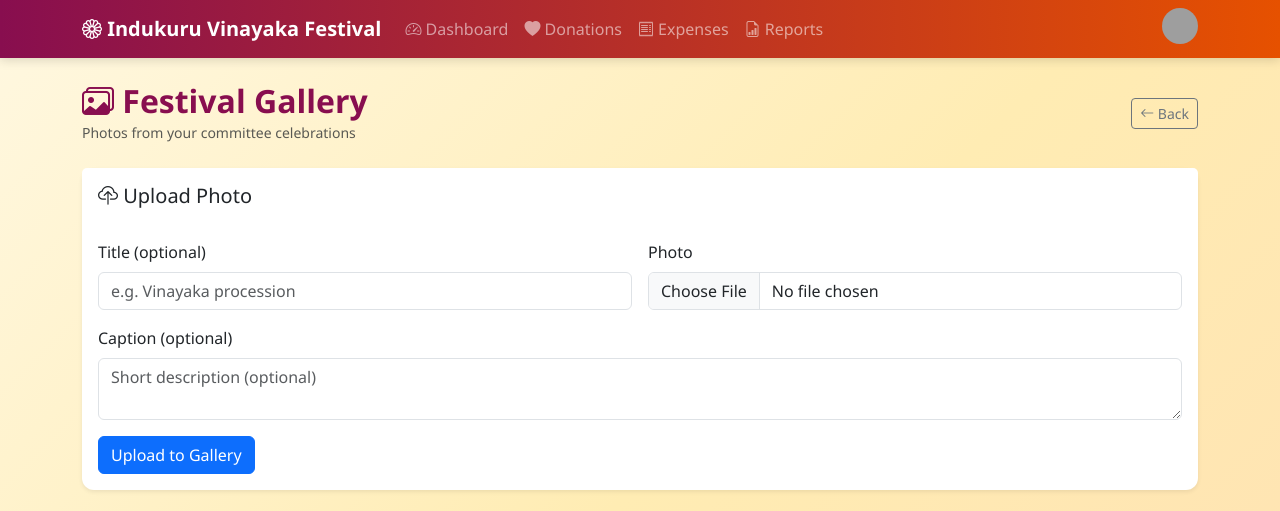
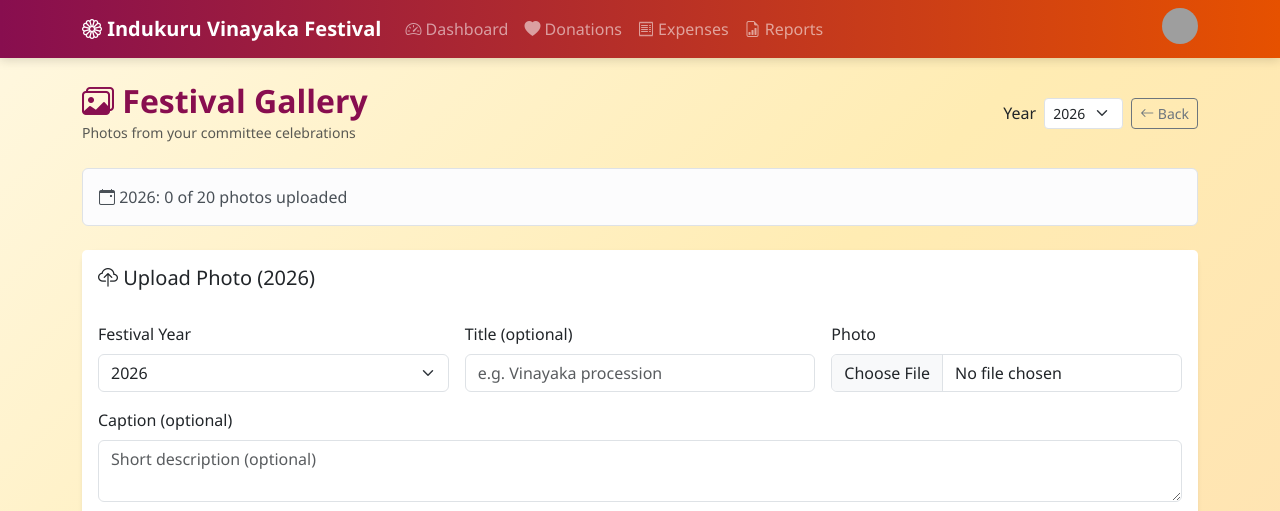
Before and after one commit to sravan123-456/my-project, a Flask app: page /gallery/ in a window 1280 px wide. Shown: the top 511 px of the page. Run offline with Flask 3, Linux system fonts and the light colour scheme; a user stored in the database is signed in; data comes from the database, SQL or seed files in the repository; tables that the repository leaves empty hold one stand-in row (values such as "Sample post"); data that the repository does not hold is empty; some libraries are stand-ins or nearby versions; grey boxes are pictures that could not be loaded.

Commit message:
Add year-wise gallery filter and 20 photos per year upload limit.
Co-authored-by: Cursor <cursoragent@cursor.com>

```diff
--- a/app/forms.py
+++ b/app/forms.py
@@ -157,6 +157,7 @@ class ProfilePhotoForm(FlaskForm):
 
 
 class GalleryUploadForm(FlaskForm):
+    festival_year = SelectField("Festival Year", coerce=int, validators=[DataRequired()])
     title = StringField("Title (optional)", validators=[Optional(), Length(max=200)])
     caption = TextAreaField("Caption (optional)", validators=[Optional(), Length(max=500)])
     photo = FileField(
--- /dev/null
+++ b/app/gallery_service.py
@@ -0,0 +1,38 @@
+from datetime import date
+
+from app.models import GalleryImage
+from app.org_scope import org_query
+
+GALLERY_MAX_PHOTOS_PER_YEAR = 20
+
+
+def get_gallery_years(org_id):
+    years = {
+        row[0]
+        for row in org_query(GalleryImage)
+        .with_entities(GalleryImage.festival_year)
+        .distinct()
+        .all()
+        if row[0]
+    }
+    years.add(date.today().year)
+    return sorted(years, reverse=True)
+
+
+def count_gallery_photos(org_id, year):
+    return (
+        org_query(GalleryImage)
+        .filter(GalleryImage.festival_year == year)
+        .count()
+    )
+
+
+def gallery_has_room(org_id, year, limit=GALLERY_MAX_PHOTOS_PER_YEAR):
+    return count_gallery_photos(org_id, year) < limit
+
+
+def resolve_gallery_year(org_id, year_arg):
+    available = get_gallery_years(org_id)
+    if year_arg and year_arg in available:
+        return year_arg
+    return available[0] if available else date.today().year
--- a/app/i18n.py
+++ b/app/i18n.py
@@ -117,6 +117,10 @@ MESSAGES = {
         "gallery.empty": "No photos yet. Upload the first festival memory!",
         "gallery.delete": "Delete",
         "gallery.delete_confirm": "Delete this photo from the gallery?",
+        "gallery.year": "Year",
+        "gallery.year_summary": "{year}: {count} of {max} photos uploaded",
+        "gallery.limit_reached": "{year} already has the maximum of {max} photos. Delete an old photo to upload a new one.",
+        "gallery.empty_year": "No photos for {year} yet.",
     },
     "te": {
         "nav.dashboard": "డాష్‌బోర్డ్",
--- a/app/routes/gallery.py
+++ b/app/routes/gallery.py
@@ -6,43 +6,84 @@ from flask_login import current_user, login_required
 from app import db
 from app.activity import log_activity
 from app.forms import GalleryUploadForm
+from app.gallery_service import (
+    GALLERY_MAX_PHOTOS_PER_YEAR,
+    count_gallery_photos,
+    gallery_has_room,
+    get_gallery_years,
+    resolve_gallery_year,
+)
 from app.models import GalleryImage
 from app.org_scope import org_get, org_query
 from app.permissions import write_required
-from app.storage import delete_image, get_image_url, save_image, serve_image
+from app.storage import delete_image, save_image, serve_image
 
 gallery_bp = Blueprint("gallery", __name__)
+
+
+def _gallery_redirect(year):
+    return redirect(url_for("gallery.index", year=year))
 
 
 @gallery_bp.route("/")
 @login_required
 def index():
+    org_id = current_user.organization_id
+    selected_year = resolve_gallery_year(org_id, request.args.get("year", type=int))
+    available_years = get_gallery_years(org_id)
+    photo_count = count_gallery_photos(org_id, selected_year)
+    can_upload = gallery_has_room(org_id, selected_year)
+
     images = (
         org_query(GalleryImage)
+        .filter(GalleryImage.festival_year == selected_year)
         .order_by(GalleryImage.created_at.desc(), GalleryImage.id.desc())
         .all()
     )
+
     form = GalleryUploadForm()
-    return render_template("gallery/index.html", images=images, form=form)
+    form.festival_year.choices = [(year, str(year)) for year in available_years]
+    form.festival_year.data = selected_year
+
+    return render_template(
+        "gallery/index.html",
+        images=images,
+        form=form,
+        selected_year=selected_year,
+        available_years=available_years,
+        photo_count=photo_count,
+        max_photos=GALLERY_MAX_PHOTOS_PER_YEAR,
+        can_upload=can_upload,
+    )
 
 
 @gallery_bp.route("/upload", methods=["POST"])
 @write_required
 def upload():
+    org_id = current_user.organization_id
     form = GalleryUploadForm()
+    form.festival_year.choices = [(year, str(year)) for year in get_gallery_years(org_id)]
+
     if not form.validate_on_submit():
         for field_errors in form.errors.values():
             for message in field_errors:
                 flash(message, "danger")
-        return redirect(url_for("gallery.index"))
+        return _gallery_redirect(request.args.get("year", type=int) or date.today().year)
 
-    org_id = current_user.organization_id
-    year = date.today().year
+    year = form.festival_year.data
+    if not gallery_has_room(org_id, year):
+        flash(
+            f"This year already has {GALLERY_MAX_PHOTOS_PER_YEAR} photos. "
+            "Delete an old photo or choose another year.",
+            "warning",
+        )
+        return _gallery_redirect(year)
+
     prefix = f"gallery/org-{org_id}/{year}"
     storage_key = save_image(form.photo.data, prefix)
     if not storage_key:
         flash("Invalid image file. Allowed: JPG, PNG, GIF, WEBP.", "warning")
-        return redirect(url_for("gallery.index"))
+        return _gallery_redirect(year)
 
     image = GalleryImage(
         organization_id=org_id,
@@ -57,12 +98,12 @@ def upload():
         current_user,
         "added",
         "gallery",
-        f"Uploaded festival photo{f': {image.title}' if image.title else ''}",
+        f"Uploaded {year} festival photo{f': {image.title}' if image.title else ''}",
         image.id,
     )
     db.session.commit()
     flash("Photo added to the festival gallery.", "success")
-    return redirect(url_for("gallery.index"))
+    return _gallery_redirect(year)
 
 
 @gallery_bp.route("/<int:image_id>/photo")
@@ -85,6 +126,7 @@ def delete(image_id):
         flash("Photo not found.", "danger")
         return redirect(url_for("gallery.index"))
 
+    year = image.festival_year or date.today().year
     title = image.title or "Festival photo"
     deleted_id = image.id
     delete_image(image.storage_key)
@@ -98,4 +140,4 @@ def delete(image_id):
     )
     db.session.commit()
     flash("Photo removed from gallery.", "info")
-    return redirect(url_for("gallery.index"))
+    return _gallery_redirect(year)
--- a/app/templates/gallery/index.html
+++ b/app/templates/gallery/index.html
@@ -8,25 +8,45 @@
         <h2 class="fw-bold mb-0 festival-title"><i class="bi bi-images"></i> {{ t('gallery.title') }}</h2>
         <small class="text-muted">{{ t('gallery.subtitle') }}</small>
     </div>
-    <a href="{{ url_for('main.dashboard') }}" class="btn btn-outline-secondary btn-sm">
-        <i class="bi bi-arrow-left"></i> {{ t('common.back') }}
-    </a>
+    <div class="d-flex align-items-center gap-2 flex-wrap">
+        <form method="GET" action="{{ url_for('gallery.index') }}" class="d-flex align-items-center gap-2">
+            <label for="galleryYear" class="form-label mb-0 text-nowrap">{{ t('gallery.year') }}</label>
+            <select id="galleryYear" name="year" class="form-select form-select-sm" onchange="this.form.submit()">
+                {% for year in available_years %}
+                <option value="{{ year }}" {% if year == selected_year %}selected{% endif %}>{{ year }}</option>
+                {% endfor %}
+            </select>
+        </form>
+        <a href="{{ url_for('main.dashboard') }}" class="btn btn-outline-secondary btn-sm">
+            <i class="bi bi-arrow-left"></i> {{ t('common.back') }}
+        </a>
+    </div>
+</div>
+
+<div class="alert alert-light border mb-4">
+  <i class="bi bi-calendar-event"></i>
+  {{ t('gallery.year_summary', year=selected_year, count=photo_count, max=max_photos) }}
 </div>
 
 {% if user_can_edit() %}
+{% if can_upload %}
 <div class="card border-0 shadow-sm mb-4">
     <div class="card-header bg-white border-0 py-3">
-        <h5 class="mb-0"><i class="bi bi-cloud-upload"></i> {{ t('gallery.upload_title') }}</h5>
+        <h5 class="mb-0"><i class="bi bi-cloud-upload"></i> {{ t('gallery.upload_title') }} ({{ selected_year }})</h5>
     </div>
     <div class="card-body">
-        <form method="POST" action="{{ url_for('gallery.upload') }}" enctype="multipart/form-data">
+        <form method="POST" action="{{ url_for('gallery.upload', year=selected_year) }}" enctype="multipart/form-data">
             {{ form.hidden_tag() }}
             <div class="row g-3">
-                <div class="col-md-6">
+                <div class="col-md-4">
+                    {{ form.festival_year.label(class="form-label") }}
+                    {{ form.festival_year(class="form-select") }}
+                </div>
+                <div class="col-md-4">
                     {{ form.title.label(class="form-label") }}
                     {{ form.title(class="form-control", placeholder=t('gallery.title_placeholder')) }}
                 </div>
-                <div class="col-md-6">
+                <div class="col-md-4">
                     {{ form.photo.label(class="form-label") }}
                     {{ form.photo(class="form-control") }}
                 </div>
@@ -41,6 +61,11 @@
         </form>
     </div>
 </div>
+{% else %}
+<div class="alert alert-warning">
+    <i class="bi bi-exclamation-triangle"></i> {{ t('gallery.limit_reached', year=selected_year, max=max_photos) }}
+</div>
+{% endif %}
 {% else %}
 <div class="alert alert-info">
     <i class="bi bi-eye"></i> {{ t('gallery.read_only_hint') }}
@@ -81,7 +106,7 @@
 <div class="card border-0 shadow-sm">
     <div class="card-body text-center py-5 text-muted">
         <i class="bi bi-images display-4 d-block mb-3"></i>
-        {{ t('gallery.empty') }}
+        {{ t('gallery.empty_year', year=selected_year) }}
     </div>
 </div>
 {% endif %}
```
